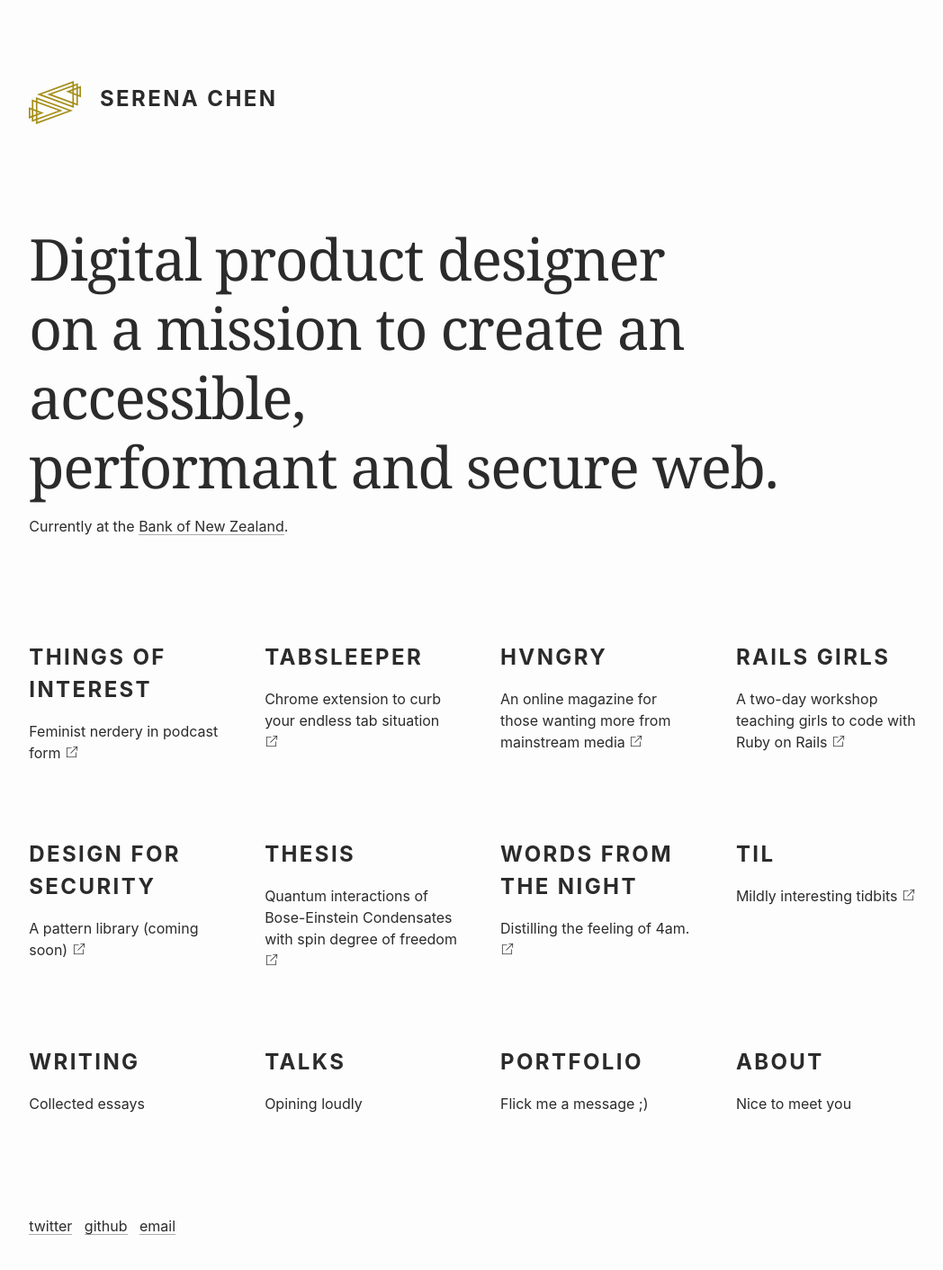
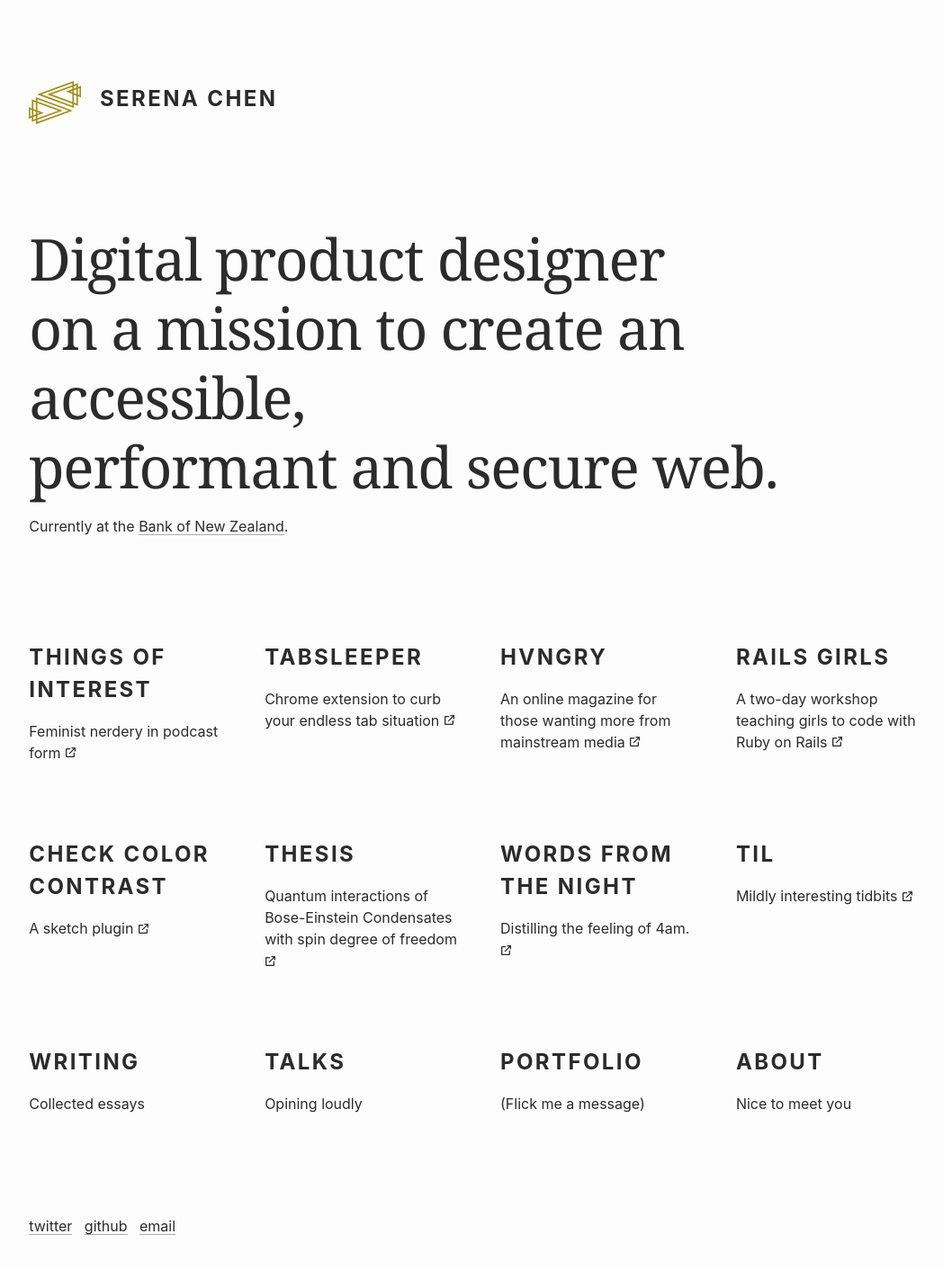
Before and after one commit to heisenburger/ws, a Jekyll site: the page built from index.html, in a window 1280 px wide. Shown: the top 1412 px of the page at 90% size, without its empty margins (92-1140 px from the left). Built offline with Jekyll 4.4.1, drawn with Linux system fonts in a browser that asks for light colours; some web fonts are replaced.

Commit message:
update svg for external links

```diff
--- a/_includes/footer.html
+++ b/_includes/footer.html
@@ -1,8 +1,5 @@
 <footer>
   <div class="fullwidth extraspacer">
-    <!-- <a href="/about" alt="about link">
-      about</a>
-    &nbsp; -->
     <a href="https://twitter.com/Sereeena" alt="twitter link">
       twitter</a>
       &nbsp;
--- a/_includes/head.html
+++ b/_includes/head.html
@@ -8,7 +8,7 @@
   <meta name="theme-color" content="#a58e19">
   <link rel="canonical" href="{{ page.url | replace:'index.html','' | prepend: site.baseurl | prepend: site.url }}">
   <link rel="alternate" type="application/rss+xml" title="{{ site.title }}" href="{{ "/feed.xml" | prepend: site.baseurl | prepend: site.url }}">
-  <link rel="icon" type="image/png" href={{ "/images/ws_fav.png" | prepend: site.baseurl }} />
+  <link rel="icon" type="image/png" href={{ "/images/sc_favi@2x.png" | prepend: site.baseurl }} />
 
   <link rel="stylesheet" href="/css/main.css">
 </head>
--- a/_includes/header.html
+++ b/_includes/header.html
@@ -1,8 +1,8 @@
 <header>
   <div class="fullwidth">
-    <a href="{{ site.baseurl }}/" class="l-nu">
+    <a href="{{ site.baseurl }}/" class="l-nu inline-block">
       <img src="{{ site.baseurl }}/images/serenaws_logo.svg" alt="serena" class="logo"/>
     </a>
-      <h1 class="sc h3">{{ page.title }}</h1>
+      <h2 class="sc h3">{{ page.title }}</h2>
   </div>
 </header>
--- a/_includes/post-list.html
+++ b/_includes/post-list.html
@@ -15,9 +15,7 @@
             #{{ tag }}
           {% endfor %} &mdash; {{ post.date | date: "%-d %B %Y"}}
           {% if post.externallink %}
-            <svg class="inlineicon" viewbox="0 0 100 100">
-              <use xlink:href="/images/extlink.svg#extlink"/>
-            </svg>
+            <img src="/images/extlink.svg" alt="External link" class="inlineicon" />
           {% endif %}
         </p>
       </a>
--- a/_sass/_layout.scss
+++ b/_sass/_layout.scss
@@ -152,9 +152,7 @@
 
 .inlineicon {
   position: relative;
-  top: 0.1em;
-  display: inline-block;
-  height: 1em;
+  top: -0.08em;
   fill: currentColor;
 }
 
--- a/index.html
+++ b/index.html
@@ -10,98 +10,82 @@
   <p>Currently at the <a href="https://www.bnz.co.nz">Bank of New Zealand</a>.</p>
 </div>
 
-<div class="fullwidth grid feature-grid">
-  <a href="http://thingsofinterest.co" class="feature-link grid-child l-nu">
+<ul class="fullwidth grid feature-grid nls">
+  <a href="http://thingsofinterest.co" class="feature-link grid-child l-nu"><li>
     <h3>Things of Interest</h3>
     <p>Feminist nerdery in podcast form
-      <svg class="inlineicon" viewbox="0 0 100 100">
-        <use xlink:href="/images/extlink.svg#extlink"/>
-      </svg>
+      <img src="/images/extlink.svg" alt="External link" class="inlineicon" />
     </p>
-  </a>
+  </li></a>
   <!--
   <a class="feature-link grid-child l-nu">
     <h3>i did it for the aesthetic&trade;</h3>
     <p>Style generator</p>
   </a>
 -->
-  <a href="http://tabsleeper.com" class="feature-link grid-child l-nu">
+  <a href="http://tabsleeper.com" class="feature-link grid-child l-nu"><li>
     <h3>tabsleeper</h3>
     <p>Chrome extension to curb your endless tab situation
-      <svg class="inlineicon" viewbox="0 0 100 100">
-        <use xlink:href="/images/extlink.svg#extlink"/>
-      </svg>
+      <img src="/images/extlink.svg" alt="External link" class="inlineicon" />
     </p>
-  </a>
-  <a href="http://hvngry.com" class="feature-link grid-child l-nu">
+  </li></a>
+  <a href="http://hvngry.com" class="feature-link grid-child l-nu"><li>
     <h3>HVNGRY</h3>
     <p>An online magazine for those wanting more from mainstream media
-      <svg class="inlineicon" viewbox="0 0 100 100">
-        <use xlink:href="/images/extlink.svg#extlink"/>
-      </svg>
+      <img src="/images/extlink.svg" alt="External link" class="inlineicon" />
     </p>
-  </a>
-  <a href="http://railsgirls.com/wellington" class="feature-link grid-child l-nu">
+  </li></a>
+  <a href="http://railsgirls.com/wellington" class="feature-link grid-child l-nu"><li>
     <h3>Rails Girls</h3>
     <p>A two-day workshop teaching girls to code with Ruby on Rails
-      <svg class="inlineicon" viewbox="0 0 100 100">
-        <use xlink:href="/images/extlink.svg#extlink"/>
-      </svg>
+      <img src="/images/extlink.svg" alt="External link" class="inlineicon" />
     </p>
-  </a>
-  <a class="feature-link grid-child l-nu">
-    <h3>Design for Security</h3>
-    <p>A pattern library (coming soon)
-      <svg class="inlineicon" viewbox="0 0 100 100">
-        <use xlink:href="/images/extlink.svg#extlink"/>
-      </svg>
+  </li></a>
+  <a href="https://github.com/heisenburger/Sketch-Color-Contrast-Analyser" class="feature-link grid-child l-nu"><li>
+    <h3>Check Color Contrast</h3>
+    <p>A sketch plugin
+      <img src="/images/extlink.svg" alt="External link" class="inlineicon" />
     </p>
-  </a>
-  <a href="{{ site.baseurl }}/work/SDChenThesis-PhysicsOtago2013.pdf" class="feature-link grid-child l-nu">
+  </li></a>
+  <a href="{{ site.baseurl }}/work/SDChenThesis-PhysicsOtago2013.pdf" class="feature-link grid-child l-nu"><li>
     <h3>Thesis</h3>
     <p>Quantum interactions of Bose-Einstein Condensates with spin degree of freedom
-      <svg class="inlineicon" viewbox="0 0 100 100">
-        <use xlink:href="/images/extlink.svg#extlink"/>
-      </svg>
+      <img src="/images/extlink.svg" alt="External link" class="inlineicon" />
     </p>
-  </a>
-  <a href="https://heisenburger.github.io/night/" class="feature-link grid-child l-nu">
+  </li></a>
+  <a href="https://heisenburger.github.io/night/" class="feature-link grid-child l-nu"><li>
     <h3>words from the night</h3>
     <p>Distilling the feeling of 4am.
-      <svg class="inlineicon" viewbox="0 0 100 100">
-        <use xlink:href="/images/extlink.svg#extlink"/>
-      </svg>
+      <img src="/images/extlink.svg" alt="External link" class="inlineicon" />
     </p>
-  </a>
-  <a href="https://heisenburger.github.io/til/" class="feature-link grid-child l-nu">
+  </li></a>
+  <a href="https://heisenburger.github.io/til/" class="feature-link grid-child l-nu"><li>
     <h3>TIL</h3>
     <p>Mildly interesting tidbits
-      <svg class="inlineicon" viewbox="0 0 100 100">
-        <use xlink:href="/images/extlink.svg#extlink"/>
-      </svg>
+      <img src="/images/extlink.svg" alt="External link" class="inlineicon" />
     </p>
-  </a>
+  </li></a>
 <!--   <a class="feature-link grid-child l-nu">
     <h3>Schwarzschild Cavities</h3>
     <p>GR presentation notes</p>
   </a> -->
-  <a href="{{ site.baseurl }}/writing/" class="feature-link grid-child l-nu">
+  <a href="{{ site.baseurl }}/writing/" class="feature-link grid-child l-nu"><li>
     <h3>Writing</h3>
     <p>Collected essays</p>
-  </a>
+  </li></a>
   <a href="{{ site.baseurl }}/talks/" class="feature-link grid-child l-nu">
     <h3>Talks</h3>
     <p>Opining loudly</p>
-  </a>
-  <div class="feature-link grid-child l-nu">
+  </li></a>
+  <a class="feature-link grid-child l-nu"><li>
     <h3>Portfolio</h3>
-    <p>Flick me a message ;)
+    <p>(Flick me a message)
     </p>
-  </div>
-  <a href="{{ site.baseurl }}/about/" class="feature-link grid-child l-nu">
+  </li></a>
+  <a href="{{ site.baseurl }}/about/" class="feature-link grid-child l-nu"><li>
     <h3>About</h3>
     <p>Nice to meet you</p>
-  </a>
+  </li></a>
   <!--
   <a href="{{ site.baseurl }}/press/" class="feature-link grid-child l-nu">
     <h3>Press</h3>
--- /dev/null
+++ b/portfolio/index.html
@@ -0,0 +1,6 @@
+---
+title: Serena Chen - Portfolio
+layout: folio
+---
+
+hi
```
Also changed, not shown: _includes/header-notitle.html (added, +11 -0 lines), _layouts/folio.html (added, +22 -0 lines), images/extlink.svg, images/sc_favi.png (added), images/sc_favi@2x.png (added), images/ws_fav.svg.
